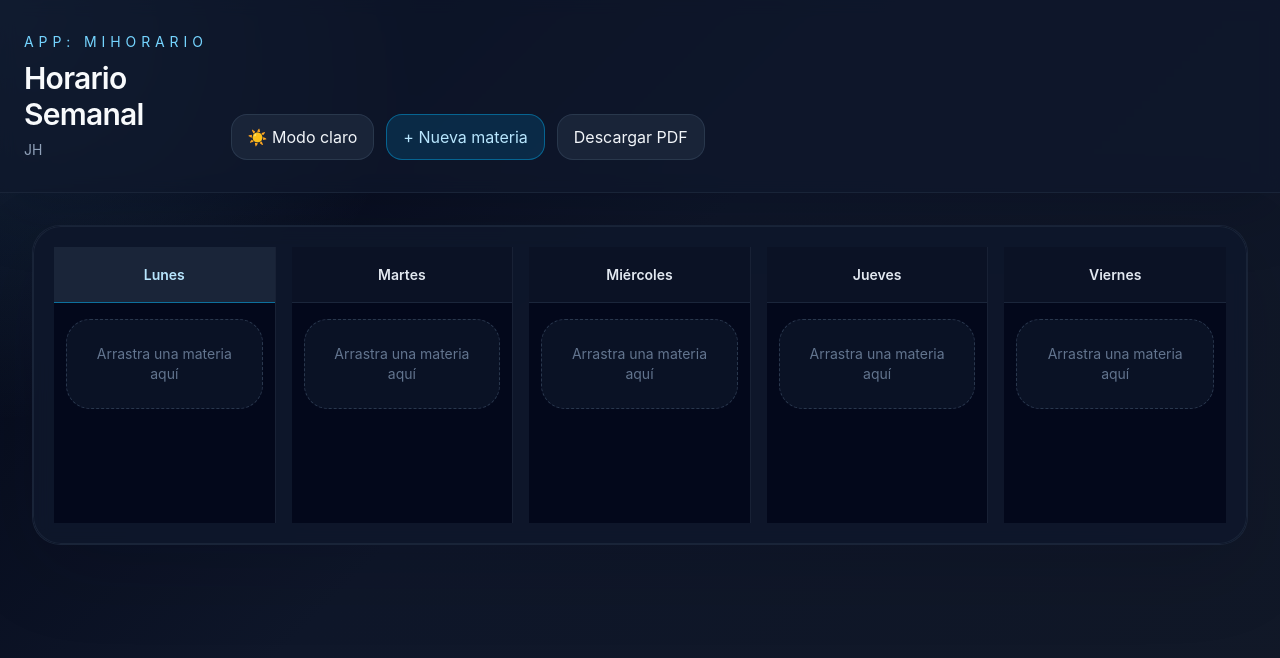
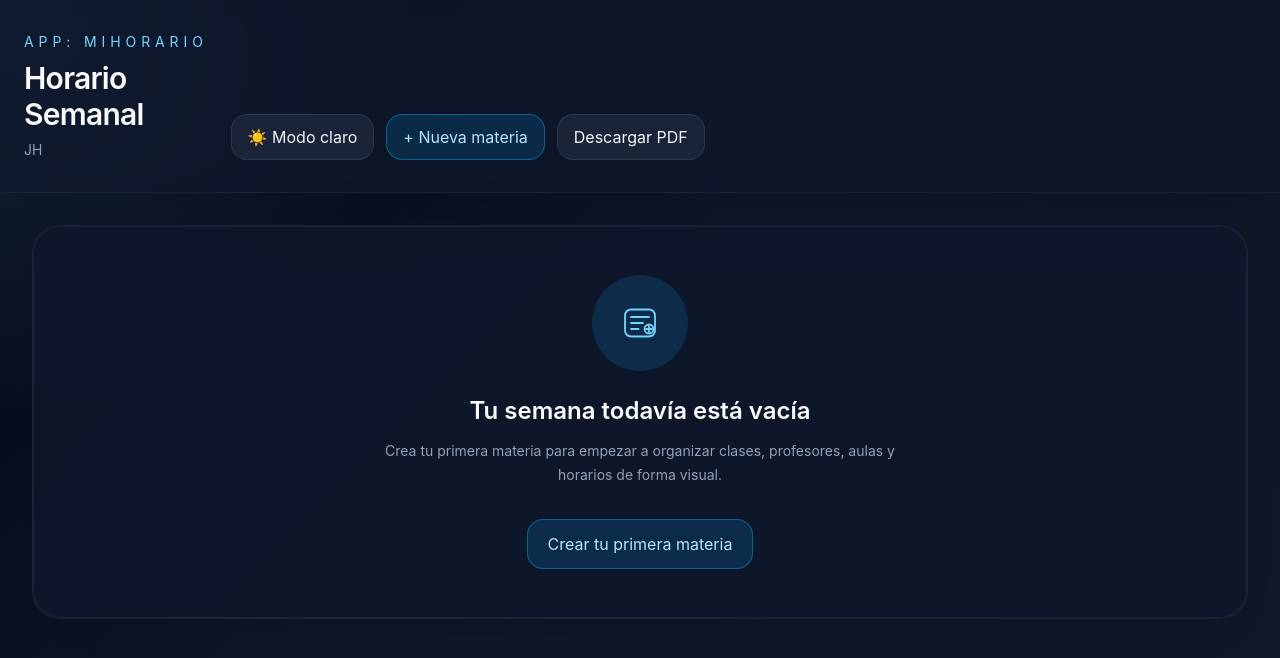
Before and after one commit to Jonathannn-h/miHorario, a React (Vite) app: page / in a window 1280 px wide. Shown: the top 658 px of the page. Built offline with nearby package versions, Linux system fonts and the light colour scheme; the HTML template or start-up script is replaced by a standard one.

Commit message:
Creacion de la pantalla para semana vacía

```diff
--- a/src/App.jsx
+++ b/src/App.jsx
@@ -215,6 +215,7 @@ function App() {
             onEditar={abrirEditar}
             onEliminar={handleEliminar}
             onMover={moverMateria}
+            onCrear={abrirCrear}
             isDark={isDark}
           />
         </div>
--- a/src/components/GrillaHorario.jsx
+++ b/src/components/GrillaHorario.jsx
@@ -12,8 +12,38 @@ function obtenerDiaActual() {
   return dias[new Date().getDay()] || null;
 }
 
-function GrillaHorario({ materias, onEditar, onEliminar, onMover, isDark = false }) {
+function GrillaHorario({ materias, onEditar, onEliminar, onMover, onCrear, isDark = false }) {
   const diaActual = obtenerDiaActual();
+
+  if (materias.length === 0) {
+    return (
+      <div className={`rounded-[28px] border px-6 py-12 shadow-[0_25px_80px_rgba(2,6,23,0.15)] backdrop-blur ${isDark ? 'border-slate-800/80 bg-slate-900/70' : 'border-slate-200 bg-white/80'}`}>
+        <div className="mx-auto flex max-w-2xl flex-col items-center text-center">
+          <div className={`mb-6 flex h-24 w-24 items-center justify-center rounded-full ${isDark ? 'bg-sky-500/15 text-sky-300' : 'bg-sky-100 text-sky-700'}`}>
+            <svg viewBox="0 0 64 64" className="h-12 w-12" fill="none" stroke="currentColor" strokeWidth="2.4" strokeLinecap="round" strokeLinejoin="round">
+              <rect x="12" y="14" width="40" height="36" rx="8" />
+              <path d="M20 24h24" />
+              <path d="M20 32h16" />
+              <path d="M20 40h10" />
+              <circle cx="44" cy="40" r="6" />
+              <path d="M44 36v8" />
+              <path d="M40 40h8" />
+            </svg>
+          </div>
+          <h2 className={`text-2xl font-semibold ${isDark ? 'text-slate-50' : 'text-slate-900'}`}>Tu semana todavía está vacía</h2>
+          <p className={`mt-3 max-w-lg text-sm leading-6 ${isDark ? 'text-slate-400' : 'text-slate-600'}`}>
+            Crea tu primera materia para empezar a organizar clases, profesores, aulas y horarios de forma visual.
+          </p>
+          <button
+            onClick={onCrear}
+            className={`mt-8 rounded-2xl border px-5 py-3 text-base font-semibold transition ${isDark ? 'border-sky-400/40 bg-sky-500/15 text-sky-200 hover:bg-sky-500/25' : 'border-sky-300 bg-sky-100 text-sky-800 hover:bg-sky-200'}`}
+          >
+            Crear tu primera materia
+          </button>
+        </div>
+      </div>
+    );
+  }
 
   return (
     <div className={`rounded-[28px] border px-2 py-3 shadow-[0_25px_80px_rgba(2,6,23,0.15)] backdrop-blur ${isDark ? 'border-slate-800/80 bg-slate-900/70' : 'border-slate-200 bg-white/80'}`}>
```
Also changed, not shown: 5 other files (tests, documents, lock files or other folders).
